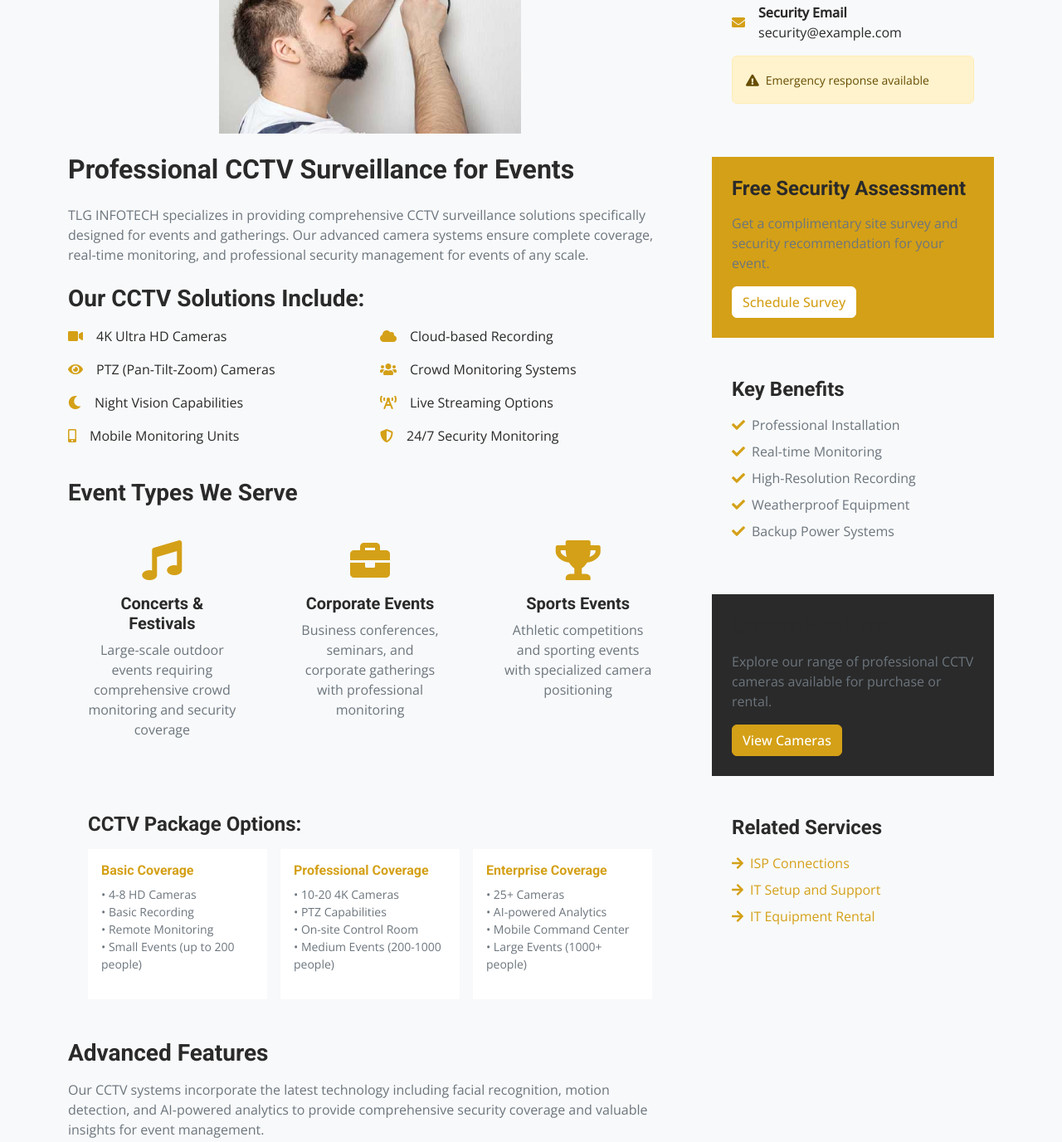
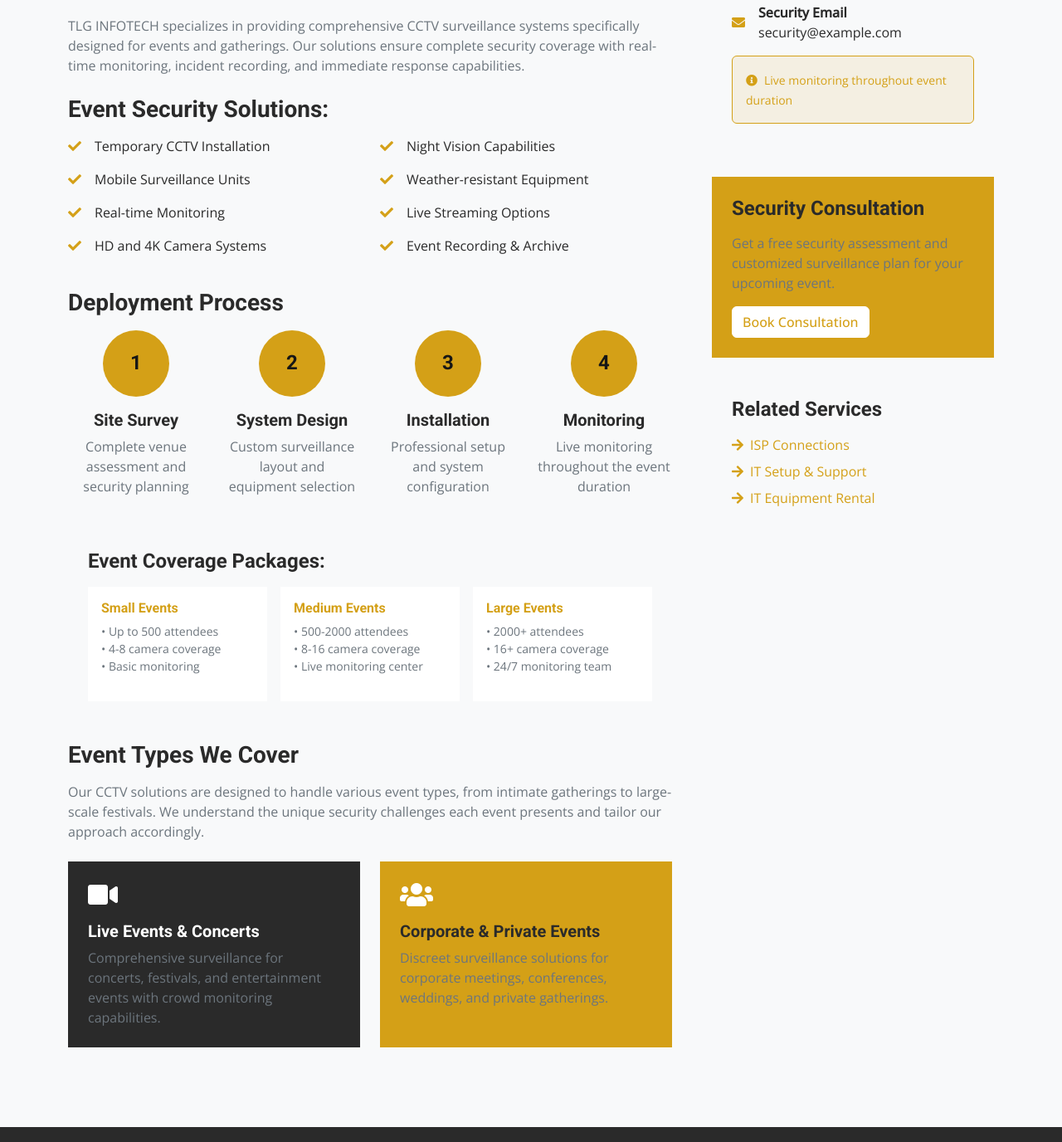
Before and after one commit to nithishdpnpjnthech-cmyk/tlg, a plain HTML site: page cctv-camera-website-template/cctv-for-events.html in a window 1280 px wide. Shown: the part 690-2066 px from the top of the page at 83% size. Drawn offline with nearby package versions, Linux system fonts and the light colour scheme.

Commit message:
css changed

```diff
--- a/cctv-camera-website-template/cctv-for-events.html
+++ b/cctv-camera-website-template/cctv-for-events.html
@@ -5,7 +5,7 @@
     <meta charset="utf-8">
     <title>CCTV for Events - TLG INFOTECH</title>
     <meta content="width=device-width, initial-scale=1.0" name="viewport">
-    <meta content="CCTV events, surveillance systems, security cameras, event monitoring, video security" name="keywords">
+    <meta content="CCTV events, event security, surveillance systems, event monitoring, security cameras" name="keywords">
     <meta content="Professional CCTV surveillance solutions specifically designed for events and gatherings with real-time monitoring." name="description">
 
     <!-- Favicon -->
@@ -81,7 +81,7 @@
     <!-- Navbar Start -->
     <nav class="navbar navbar-expand-lg navbar-dark sticky-top p-0 px-4 px-lg-5">
         <a href="index.html" class="navbar-brand d-flex align-items-center">
-            <img src="img/logo.png" alt="TLG INFOTECH" style="height: 25px; width: auto;">
+            <img src="img/logo.png" alt="TLG INFOTECH" style="height: 50px; width: auto;">
         </a>
         <button type="button" class="navbar-toggler" data-bs-toggle="collapse" data-bs-target="#navbarCollapse">
             <span class="navbar-toggler-icon"></span>
@@ -129,131 +129,135 @@
                 <div class="col-lg-8 wow fadeInUp" data-wow-delay="0.2s">
                     <div class="service-detail">
                         <div class="service-img mb-4">
-                            <img class="img-fluid w-100" src="img/portfolio-2.jpg" alt="CCTV for Events">
+                            <img class="img-fluid w-100" src="img/service-4.jpg" alt="CCTV for Events">
                         </div>
-                        <h2 class="mb-4">Professional CCTV Surveillance for Events</h2>
-                        <p class="mb-4">TLG INFOTECH specializes in providing comprehensive CCTV surveillance solutions specifically designed for events and gatherings. Our advanced camera systems ensure complete coverage, real-time monitoring, and professional security management for events of any scale.</p>
+                        <h2 class="mb-4">Professional CCTV Surveillance Solutions for Events</h2>
+                        <p class="mb-4">TLG INFOTECH specializes in providing comprehensive CCTV surveillance systems specifically designed for events and gatherings. Our solutions ensure complete security coverage with real-time monitoring, incident recording, and immediate response capabilities.</p>
 
-                        <h3 class="mb-3">Our CCTV Solutions Include:</h3>
+                        <h3 class="mb-3">Event Security Solutions:</h3>
                         <div class="row g-4 mb-4">
                             <div class="col-md-6">
                                 <div class="d-flex align-items-center mb-3">
-                                    <i class="fas fa-video text-primary me-3"></i>
-                                    <span>4K Ultra HD Cameras</span>
+                                    <i class="fas fa-check text-primary me-3"></i>
+                                    <span>Temporary CCTV Installation</span>
                                 </div>
                                 <div class="d-flex align-items-center mb-3">
-                                    <i class="fas fa-eye text-primary me-3"></i>
-                                    <span>PTZ (Pan-Tilt-Zoom) Cameras</span>
+                                    <i class="fas fa-check text-primary me-3"></i>
+                                    <span>Mobile Surveillance Units</span>
                                 </div>
                                 <div class="d-flex align-items-center mb-3">
-                                    <i class="fas fa-moon text-primary me-3"></i>
-                                    <span>Night Vision Capabilities</span>
+                                    <i class="fas fa-check text-primary me-3"></i>
+                                    <span>Real-time Monitoring</span>
                                 </div>
                                 <div class="d-flex align-items-center mb-3">
-                                    <i class="fas fa-mobile-alt text-primary me-3"></i>
-                                    <span>Mobile Monitoring Units</span>
+                                    <i class="fas fa-check text-primary me-3"></i>
+                                    <span>HD and 4K Camera Systems</span>
                                 </div>
                             </div>
                             <div class="col-md-6">
                                 <div class="d-flex align-items-center mb-3">
-                                    <i class="fas fa-cloud text-primary me-3"></i>
-                                    <span>Cloud-based Recording</span>
+                                    <i class="fas fa-check text-primary me-3"></i>
+                                    <span>Night Vision Capabilities</span>
                                 </div>
                                 <div class="d-flex align-items-center mb-3">
-                                    <i class="fas fa-users text-primary me-3"></i>
-                                    <span>Crowd Monitoring Systems</span>
+                                    <i class="fas fa-check text-primary me-3"></i>
+                                    <span>Weather-resistant Equipment</span>
                                 </div>
                                 <div class="d-flex align-items-center mb-3">
-                                    <i class="fas fa-broadcast-tower text-primary me-3"></i>
+                                    <i class="fas fa-check text-primary me-3"></i>
                                     <span>Live Streaming Options</span>
                                 </div>
                                 <div class="d-flex align-items-center mb-3">
-                                    <i class="fas fa-shield-alt text-primary me-3"></i>
-                                    <span>24/7 Security Monitoring</span>
+                                    <i class="fas fa-check text-primary me-3"></i>
+                                    <span>Event Recording & Archive</span>
                                 </div>
                             </div>
                         </div>
 
-                        <h3 class="mb-3">Event Types We Serve</h3>
+                        <h3 class="mb-3">Deployment Process</h3>
                         <div class="row g-4 mb-4">
-                            <div class="col-md-4 text-center">
-                                <div class="bg-light p-4 h-100">
-                                    <i class="fas fa-music fa-3x text-primary mb-3"></i>
-                                    <h5>Concerts & Festivals</h5>
-                                    <p>Large-scale outdoor events requiring comprehensive crowd monitoring and security coverage</p>
+                            <div class="col-md-3 text-center">
+                                <div class="bg-primary text-white rounded-circle d-flex align-items-center justify-content-center mx-auto mb-3" style="width: 80px; height: 80px;">
+                                    <span class="h4 mb-0">1</span>
                                 </div>
+                                <h5>Site Survey</h5>
+                                <p>Complete venue assessment and security planning</p>
                             </div>
-                            <div class="col-md-4 text-center">
-                                <div class="bg-light p-4 h-100">
-                                    <i class="fas fa-briefcase fa-3x text-primary mb-3"></i>
-                                    <h5>Corporate Events</h5>
-                                    <p>Business conferences, seminars, and corporate gatherings with professional monitoring</p>
+                            <div class="col-md-3 text-center">
+                                <div class="bg-primary text-white rounded-circle d-flex align-items-center justify-content-center mx-auto mb-3" style="width: 80px; height: 80px;">
+                                    <span class="h4 mb-0">2</span>
                                 </div>
+                                <h5>System Design</h5>
+                                <p>Custom surveillance layout and equipment selection</p>
                             </div>
-                            <div class="col-md-4 text-center">
-                                <div class="bg-light p-4 h-100">
-                                    <i class="fas fa-trophy fa-3x text-primary mb-3"></i>
-                                    <h5>Sports Events</h5>
-                                    <p>Athletic competitions and sporting events with specialized camera positioning</p>
+                            <div class="col-md-3 text-center">
+                                <div class="bg-primary text-white rounded-circle d-flex align-items-center justify-content-center mx-auto mb-3" style="width: 80px; height: 80px;">
+                                    <span class="h4 mb-0">3</span>
                                 </div>
+                                <h5>Installation</h5>
+                                <p>Professional setup and system configuration</p>
+                            </div>
+                            <div class="col-md-3 text-center">
+                                <div class="bg-primary text-white rounded-circle d-flex align-items-center justify-content-center mx-auto mb-3" style="width: 80px; height: 80px;">
+                                    <span class="h4 mb-0">4</span>
+                                </div>
+                                <h5>Monitoring</h5>
+                                <p>Live monitoring throughout the event duration</p>
                             </div>
                         </div>
 
                         <div class="bg-light p-4 mb-4">
-                            <h4 class="mb-3">CCTV Package Options:</h4>
+                            <h4 class="mb-3">Event Coverage Packages:</h4>
                             <div class="row g-3">
                                 <div class="col-md-4">
                                     <div class="bg-white p-3 h-100">
-                                        <h6 class="text-primary">Basic Coverage</h6>
+                                        <h6 class="text-primary">Small Events</h6>
                                         <ul class="list-unstyled small">
-                                            <li>• 4-8 HD Cameras</li>
-                                            <li>• Basic Recording</li>
-                                            <li>• Remote Monitoring</li>
-                                            <li>• Small Events (up to 200 people)</li>
+                                            <li>• Up to 500 attendees</li>
+                                            <li>• 4-8 camera coverage</li>
+                                            <li>• Basic monitoring</li>
                                         </ul>
                                     </div>
                                 </div>
                                 <div class="col-md-4">
                                     <div class="bg-white p-3 h-100">
-                                        <h6 class="text-primary">Professional Coverage</h6>
+                                        <h6 class="text-primary">Medium Events</h6>
                                         <ul class="list-unstyled small">
-                                            <li>• 10-20 4K Cameras</li>
-                                            <li>• PTZ Capabilities</li>
-                                            <li>• On-site Control Room</li>
-                                            <li>• Medium Events (200-1000 people)</li>
+                                            <li>• 500-2000 attendees</li>
+                                            <li>• 8-16 camera coverage</li>
+                                            <li>• Live monitoring center</li>
                                         </ul>
                                     </div>
                                 </div>
                                 <div class="col-md-4">
                                     <div class="bg-white p-3 h-100">
-                                        <h6 class="text-primary">Enterprise Coverage</h6>
+                                        <h6 class="text-primary">Large Events</h6>
                                         <ul class="list-unstyled small">
-                                            <li>• 25+ Cameras</li>
-                                            <li>• AI-powered Analytics</li>
-                                            <li>• Mobile Command Center</li>
-                                            <li>• Large Events (1000+ people)</li>
+                                            <li>• 2000+ attendees</li>
+                                            <li>• 16+ camera coverage</li>
+                                            <li>• 24/7 monitoring team</li>
                                         </ul>
                                     </div>
                                 </div>
                             </div>
                         </div>
 
-                        <h3 class="mb-3">Advanced Features</h3>
-                        <p class="mb-4">Our CCTV systems incorporate the latest technology including facial recognition, motion detection, and AI-powered analytics to provide comprehensive security coverage and valuable insights for event management.</p>
+                        <h3 class="mb-3">Event Types We Cover</h3>
+                        <p class="mb-4">Our CCTV solutions are designed to handle various event types, from intimate gatherings to large-scale festivals. We understand the unique security challenges each event presents and tailor our approach accordingly.</p>
 
                         <div class="row g-4">
                             <div class="col-md-6">
-                                <div class="bg-primary text-white p-4 h-100">
-                                    <i class="fas fa-brain fa-2x mb-3"></i>
-                                    <h5>AI Analytics</h5>
-                                    <p class="mb-0">Advanced artificial intelligence for crowd behavior analysis, suspicious activity detection, and automated alerts.</p>
+                                <div class="bg-dark text-white p-4 h-100">
+                                    <i class="fas fa-video fa-2x mb-3"></i>
+                                    <h5>Live Events & Concerts</h5>
+                                    <p class="mb-0">Comprehensive surveillance for concerts, festivals, and entertainment events with crowd monitoring capabilities.</p>
                                 </div>
                             </div>
                             <div class="col-md-6">
-                                <div class="bg-secondary text-white p-4 h-100">
-                                    <i class="fas fa-mobile fa-2x mb-3"></i>
-                                    <h5>Mobile Access</h5>
-                                    <p class="mb-0">Real-time access to camera feeds from mobile devices with secure authentication and control capabilities.</p>
+                                <div class="bg-primary text-white p-4 h-100">
+                                    <i class="fas fa-users fa-2x mb-3"></i>
+                                    <h5>Corporate & Private Events</h5>
+                                    <p class="mb-0">Discreet surveillance solutions for corporate meetings, conferences, weddings, and private gatherings.</p>
                                 </div>
                             </div>
                         </div>
@@ -262,11 +266,11 @@
 
                 <div class="col-lg-4 wow fadeInUp" data-wow-delay="0.5s">
                     <div class="bg-light p-4 mb-4">
-                        <h4 class="mb-3">Security Hotline</h4>
+                        <h4 class="mb-3">24/7 Event Security</h4>
                         <div class="d-flex align-items-center mb-3">
                             <i class="fas fa-phone text-primary me-3"></i>
                             <div>
-                                <strong>24/7 Security Line</strong><br>
+                                <strong>Security Hotline</strong><br>
                                 <span>+012 345 6789</span>
                             </div>
                         </div>
@@ -277,32 +281,15 @@
                                 <span>security@example.com</span>
                             </div>
                         </div>
-                        <div class="alert alert-warning">
-                            <small><i class="fas fa-exclamation-triangle me-2"></i>Emergency response available</small>
+                        <div class="alert alert-primary">
+                            <small><i class="fas fa-info-circle me-2"></i>Live monitoring throughout event duration</small>
                         </div>
                     </div>
 
                     <div class="bg-primary p-4 text-white mb-4">
-                        <h4 class="mb-3">Free Security Assessment</h4>
-                        <p class="mb-3">Get a complimentary site survey and security recommendation for your event.</p>
-                        <a href="contact.html" class="btn btn-light">Schedule Survey</a>
-                    </div>
-
-                    <div class="bg-light p-4 mb-4">
-                        <h4 class="mb-3">Key Benefits</h4>
-                        <ul class="list-unstyled">
-                            <li class="mb-2"><i class="fas fa-check text-primary me-2"></i>Professional Installation</li>
-                            <li class="mb-2"><i class="fas fa-check text-primary me-2"></i>Real-time Monitoring</li>
-                            <li class="mb-2"><i class="fas fa-check text-primary me-2"></i>High-Resolution Recording</li>
-                            <li class="mb-2"><i class="fas fa-check text-primary me-2"></i>Weatherproof Equipment</li>
-                            <li class="mb-2"><i class="fas fa-check text-primary me-2"></i>Backup Power Systems</li>
-                        </ul>
-                    </div>
-
-                    <div class="bg-dark text-white p-4 mb-4">
-                        <h4 class="mb-3">Camera Products</h4>
-                        <p class="mb-3">Explore our range of professional CCTV cameras available for purchase or rental.</p>
-                        <a href="feature.html" class="btn btn-primary">View Cameras</a>
+                        <h4 class="mb-3">Security Consultation</h4>
+                        <p class="mb-3">Get a free security assessment and customized surveillance plan for your upcoming event.</p>
+                        <a href="contact.html" class="btn btn-light">Book Consultation</a>
                     </div>
 
                     <div class="bg-light p-4">
@@ -313,7 +300,7 @@
                         </a>
                         <a href="it-setup-support.html" class="d-flex align-items-center mb-2 text-decoration-none">
                             <i class="fas fa-arrow-right text-primary me-2"></i>
-                            <span>IT Setup and Support</span>
+                            <span>IT Setup & Support</span>
                         </a>
                         <a href="it-equipment-rental.html" class="d-flex align-items-center text-decoration-none">
                             <i class="fas fa-arrow-right text-primary me-2"></i>
```
Also changed, not shown: cctv-camera-website-template/404.html (+1 -1 lines), cctv-camera-website-template/about.html (+1 -1 lines), cctv-camera-website-template/contact.html (+1 -1 lines), cctv-camera-website-template/css/style.css (+33 -8 lines), cctv-camera-website-template/feature.html (+1 -1 lines), cctv-camera-website-template/index.html (+1 -1 lines), cctv-camera-website-template/isp-connections.html (+2 -2 lines), cctv-camera-website-template/it-equipment-rental.html (+51 -65 lines), cctv-camera-website-template/it-setup-support.html (+2 -2 lines), cctv-camera-website-template/project.html (+1 -1 lines), cctv-camera-website-template/quote.html (+1 -1 lines), cctv-camera-website-template/service.html (+5 -5 lines), cctv-camera-website-template/team.html (+1 -1 lines), cctv-camera-website-template/testimonial.html (+1 -1 lines).
